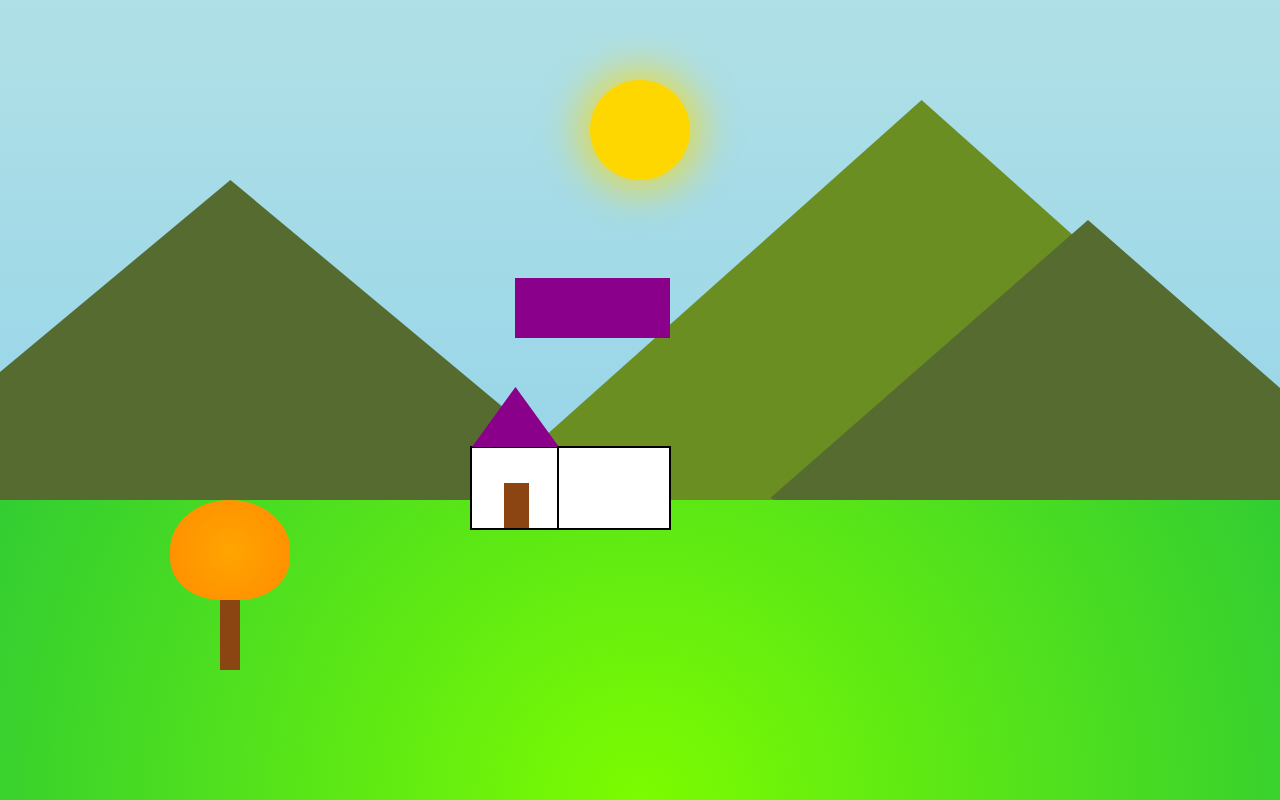
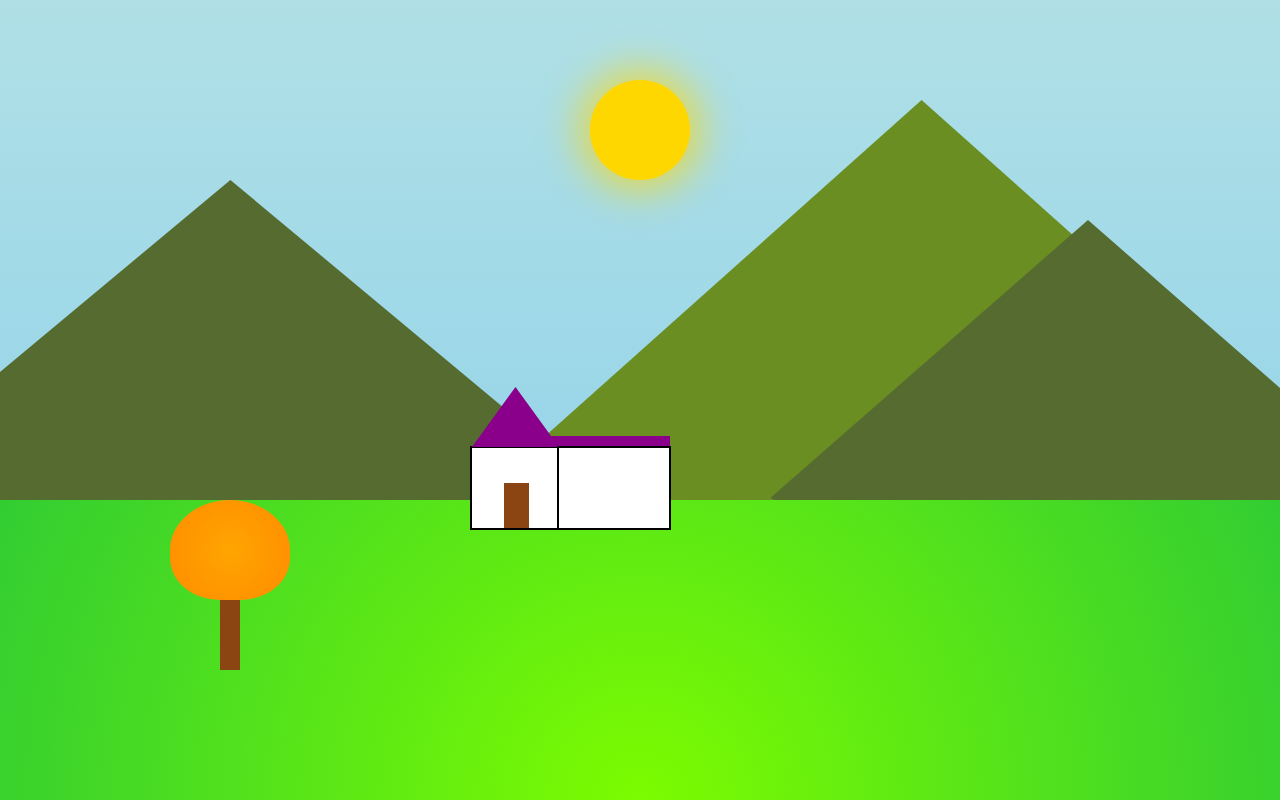
Before and after one commit to Nani040905/Assignment, a plain HTML site: page 2/index3.html in a window 1280 px wide. Shown: the top 800 px of the page. Drawn offline with Linux system fonts and the light colour scheme.

Commit message:
first commit

```diff
--- a/2/index3.html
+++ b/2/index3.html
@@ -134,7 +134,7 @@
     }
     .roof2{
         position: absolute;
-      top: 278px;
+      top: 436px;
       left: 515px;
       width: 155px;
       height: 60px;
```
